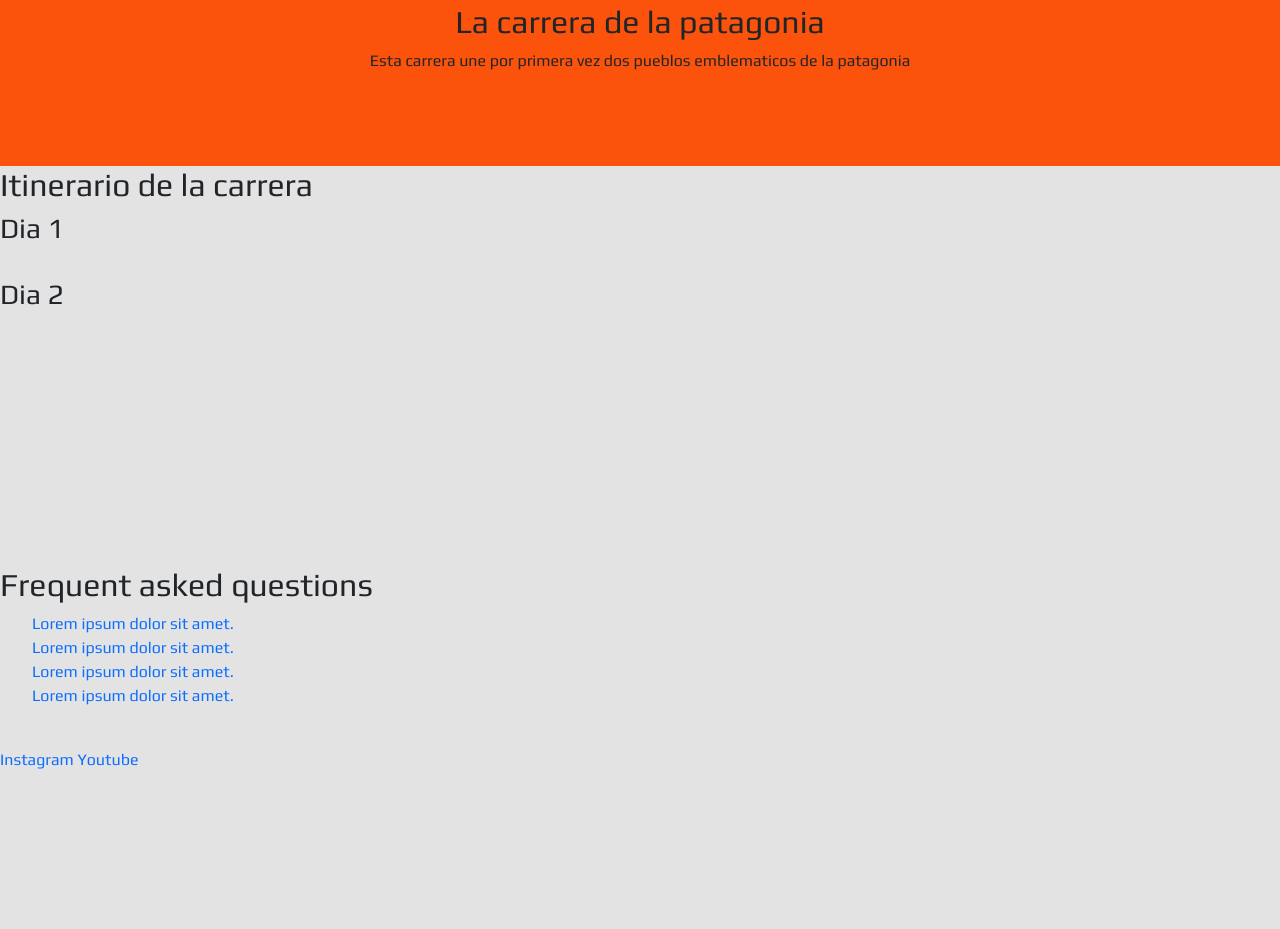
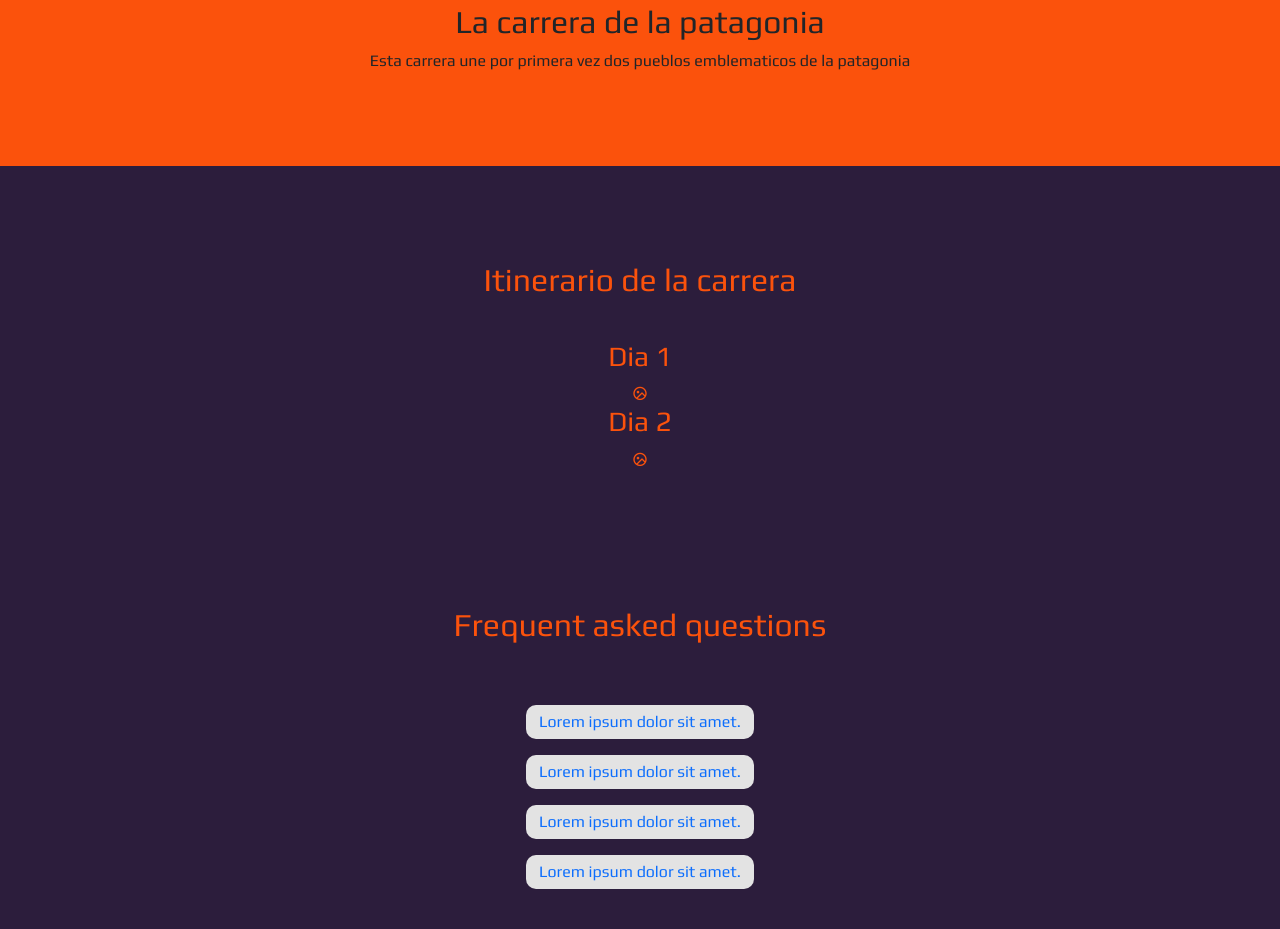
Before and after one commit to Esau-g/VerticeSur, a plain HTML site: page index.html in a window 1280 px wide. Shown: the part 1875-2804 px from the top of the page. Before the commit the page ends 2647 px from the top, so only its background shows below. Drawn offline with nearby package versions, Linux system fonts and the light colour scheme; a web font is replaced by a local one.

Commit message:
modified style

```diff
--- a/css/styles.css
+++ b/css/styles.css
@@ -128,7 +128,7 @@ ul li a {
 }
 
 /* Navigation for mobile devices */
-@media screen and (max-width: 1118px){
+@media screen and (max-width: 1118px) {
     .nav_menu {
         position: absolute;
         left: 0;
@@ -140,9 +140,11 @@ ul li a {
         opacity: 0;
         transition: top .4s, opacity .3s;
     }
-    .nav_menu::-webkit-scrollbar{
+
+    .nav_menu::-webkit-scrollbar {
         width: 0;
     }
+
     .nav_list {
         background-color: var(--dark-color);
         padding-top: 1rem;
@@ -266,27 +268,97 @@ ul li a {
 /* SECTION 2 */
 
 .itinerario {
+    background-color: var(--background-dark);
     height: 25rem;
+    display: flex;
+    flex-direction: column;
+    justify-content: center;
+    align-items: center;
+    text-align: center;
 }
 
 .card-itinerario {
+    padding-top: 2rem;
+}
 
+.card-itinerario .card-img i {
+    display: flex;
+    justify-content: center;
+    align-items: center;
+    color: var(--orange);
+}
+
+.card-itinerario h3 {
+    text-align: center;
+}
+
+.itinerario h2 {
+    color: var(--orange);
+}
+
+.itinerario .card-itinerario h3 {
+    color: var(--orange);
 }
 
 /* SECTION FAQ */
 
 .faq {
+    background-color: var(--background-dark);
+    height: 25rem;
+    display: flex;
+    flex-direction: column;
+    justify-content: center;
+    align-items: center;
+    text-align: center;
+}
 
+.faq h2 {
+    color: var(--orange);
+    padding-bottom: 2rem;
+}
+
+.questions ul {
+    padding: 5px;
+}
+
+.questions ul li {
+    background-color: var(--body-color);
+    border-radius: 10px;
+    padding: 5px;
+    margin: 1rem;
+}
+
+.questions ul li a {
+    padding: .5rem;
 }
 
 /* FOOTER */
 
 .footer {
-
+    background-color: var(--background-dark);
+    height: 25rem;
+    display: flex;
+    flex-direction: column;
+    justify-content: center;
+    align-items: center;
+    text-align: center;
 }
 
-.footer .redes-container {
+.logo-footer img {
+    width: 300px;
+}
 
+.redes-container .redes a i {
+    color: var(--orange);
+    font-size: 24px;
+}
+
+.redes-container {
+    display: flex;
+    justify-content: space-around;
+    width: 100%;
+    max-width: 400px;
+    margin-top: 20px;
 }
 
 
--- a/index.html
+++ b/index.html
@@ -100,11 +100,11 @@
         <div class="card-itinerario">
             <h3>Dia 1</h3>
             <div class="card-img">
-                <img src="" alt="">
+                <i class="ri-image-circle-line"></i>
             </div>
             <h3>Dia 2</h3>
             <div class="card-img">
-                <img src="" alt="">
+                <i class="ri-image-circle-line"></i>
             </div>
         </div>
     </section>
@@ -125,13 +125,19 @@
     <footer class="footer">
         <div class="container">
             <div class="logo-footer">
-                <img src="" alt="">
+                <img src="./img/Vértice-Sur.png" alt="">
             </div>
         </div>
         <div class="redes-container">
             <div class="redes">
-                <a href="">Instagram</a>
-                <a href="">Youtube</a>
+                <a href="">
+                    <i class="ri-instagram-line"></i>
+                Instagram
+            </a>
+                <a href="">
+                    <i class="ri-youtube-line"></i>
+                    Youtube
+                </a>
             </div>
         </div>
 
```
Lines whose indentation alone changed are shown as unchanged.
